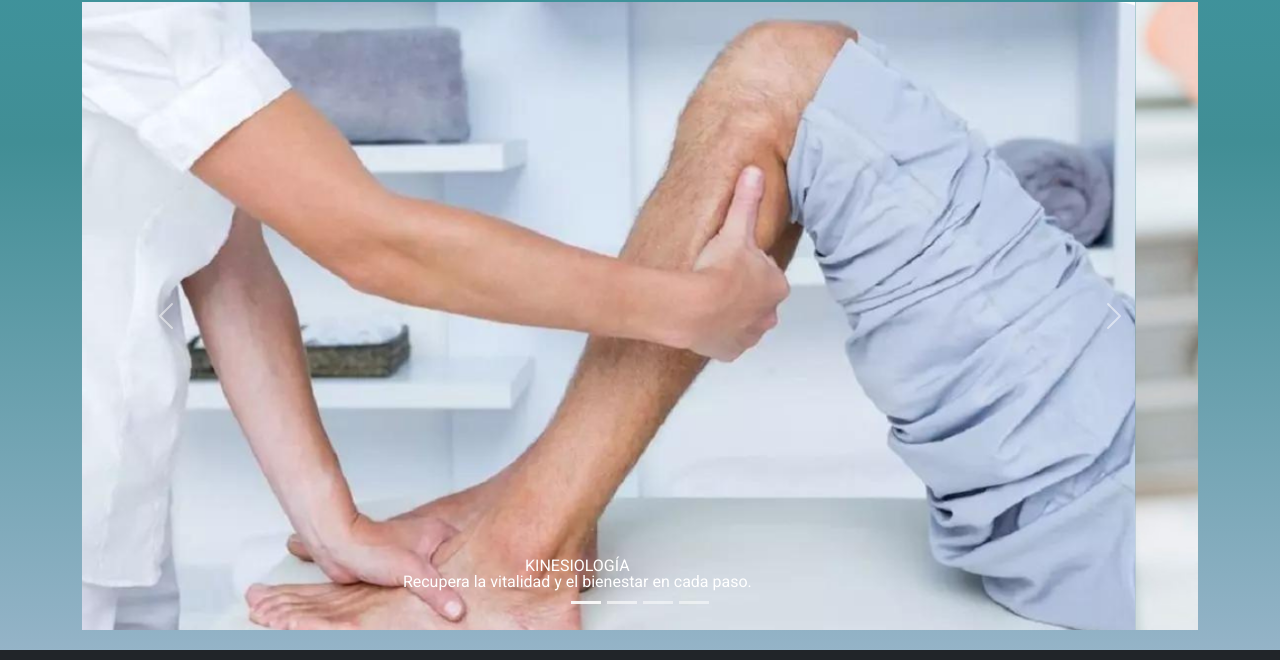
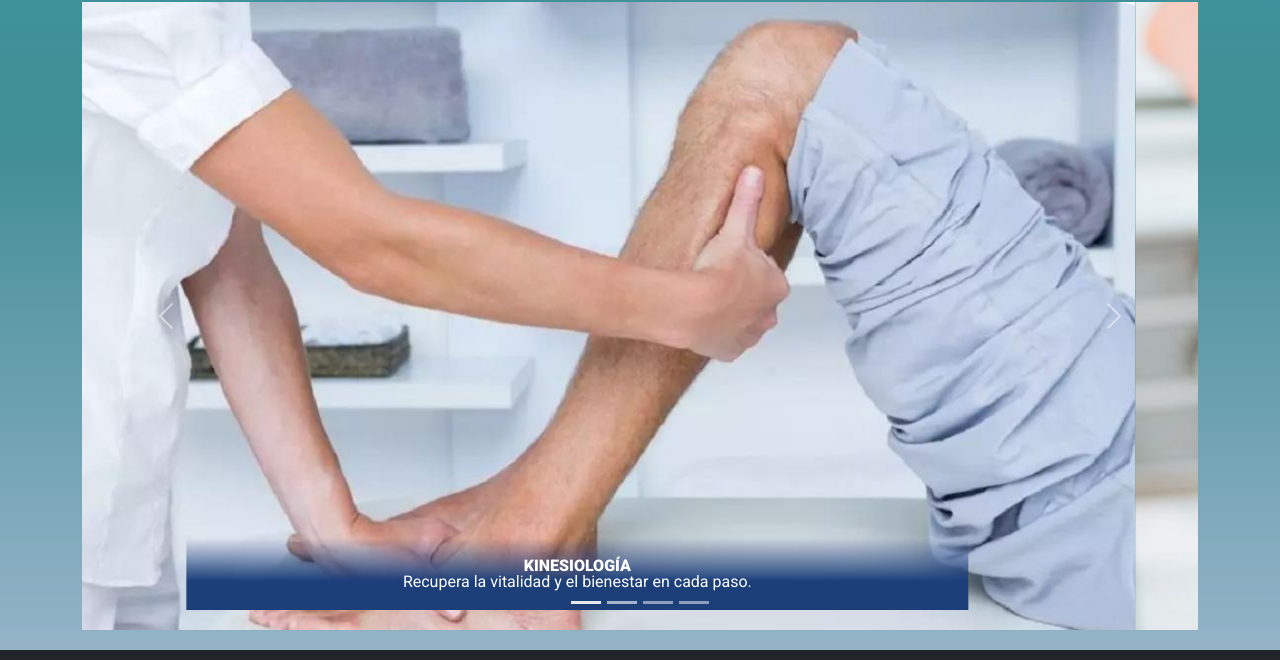
Before and after one commit to AguadaC/PF-Aguada.github.io, a plain HTML site: page index.html in a window 1280 px wide. Shown: the part 518-1178 px from the top of the page. Drawn offline with nearby package versions, Linux system fonts and the light colour scheme.

Commit message:
refactor(carousel): Added gradient and bold-weight

```diff
--- a/css/style.css
+++ b/css/style.css
@@ -335,3 +335,12 @@ select:hover {
     width: 100%;
     height: 100%;
 }
+
+
+.carousel-caption {
+    background-image: linear-gradient(to top,#1c3f7a 40%, #1c3e7a00);
+}
+
+.carousel-caption h5 {
+    font-weight: bold;
+}
```
